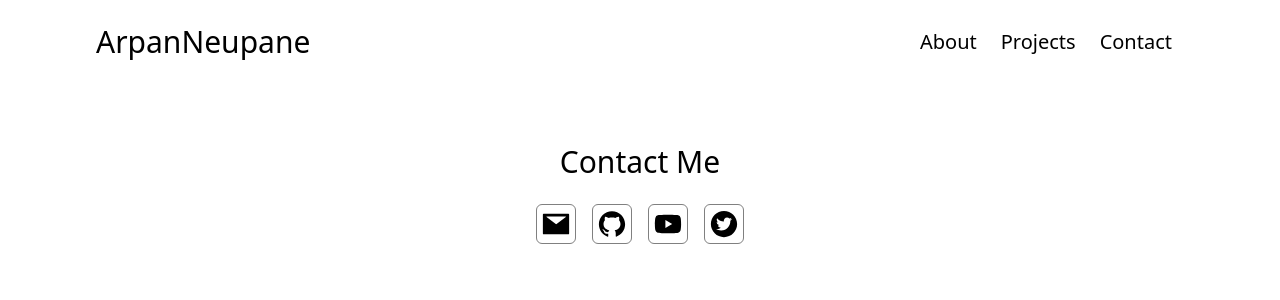
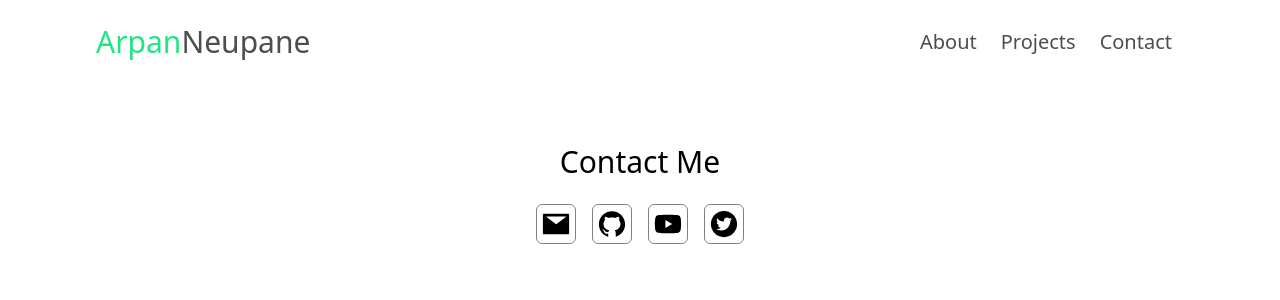
Before and after one commit to arpanneupane19/website-v4, a React (Create React App) app: page /contact in a window 1280 px wide. Shown: the top 300 px of the page. Built offline with nearby package versions, Linux system fonts and the light colour scheme.

Commit message:
added white bg to navbar and added custom tailwind classes to links and name

```diff
--- a/src/components/Navbar.js
+++ b/src/components/Navbar.js
@@ -4,24 +4,24 @@ import { Link } from 'react-router-dom'
 
 function Navbar({ brandLink }) {
     return (
-        <nav className='navbar flex md:flex-row flex-col justify-between items-center md:py-6 py-5 md:px-24 px-8 font-sans antialiased'>
+        <nav className='navbar bg-white flex md:flex-row flex-col justify-between items-center md:py-6 py-5 md:px-24 px-8 font-sans antialiased'>
             <div className="branding md:text-3xl text-2xl">
                 {brandLink === "link" ? (
                     <Link to='/' className="flex">
-                        <p className="first">Arpan</p>
-                        <p className="last">Neupane</p>
+                        <p className="text-first-light">Arpan</p>
+                        <p className="text-last-light">Neupane</p>
                     </Link>
                 ) : (
                     <a href="#home" className="flex">
-                        <p className="first">Arpan</p>
-                        <p className="last">Neupane</p>
+                        <p className="text-first-light">Arpan</p>
+                        <p className="text-last-light">Neupane</p>
                     </a>
                 )}
             </div>
             <ul className='flex flex-center md:mt-0 mt-3 md:text-xl text-base'>
-                <li className='mx-3 nav-link'><a href="/#about">About</a></li>
-                <li className='mx-3 nav-link'><Link to="/projects">Projects</Link></li>
-                <li className='mx-3 nav-link'><Link to="/contact">Contact</Link></li>
+                <li className='mx-3 text-nav-link-light hover:text-nav-link-light-hover'><a href="/#about">About</a></li>
+                <li className='mx-3 text-nav-link-light hover:text-nav-link-light-hover'><Link to="/projects">Projects</Link></li>
+                <li className='mx-3 text-nav-link-light hover:text-nav-link-light-hover'><Link to="/contact">Contact</Link></li>
             </ul>
         </nav>
     )
```
